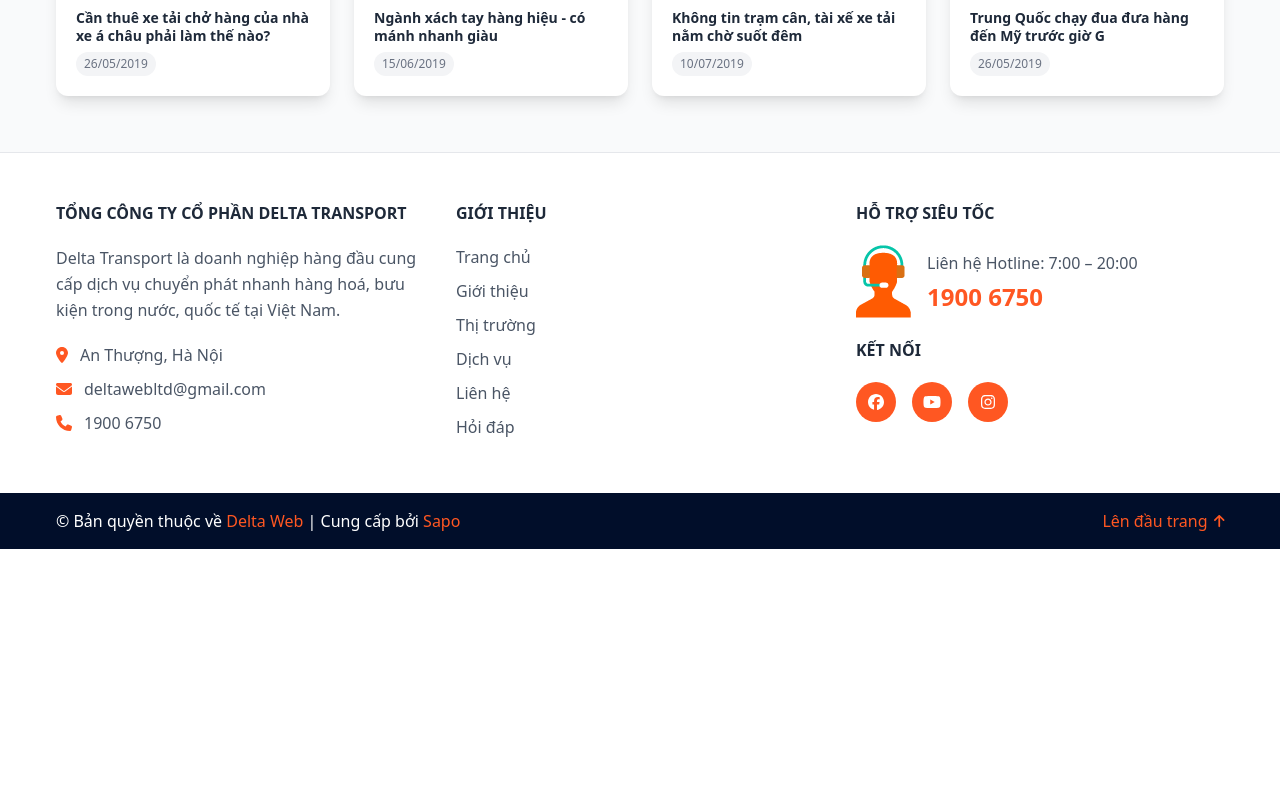
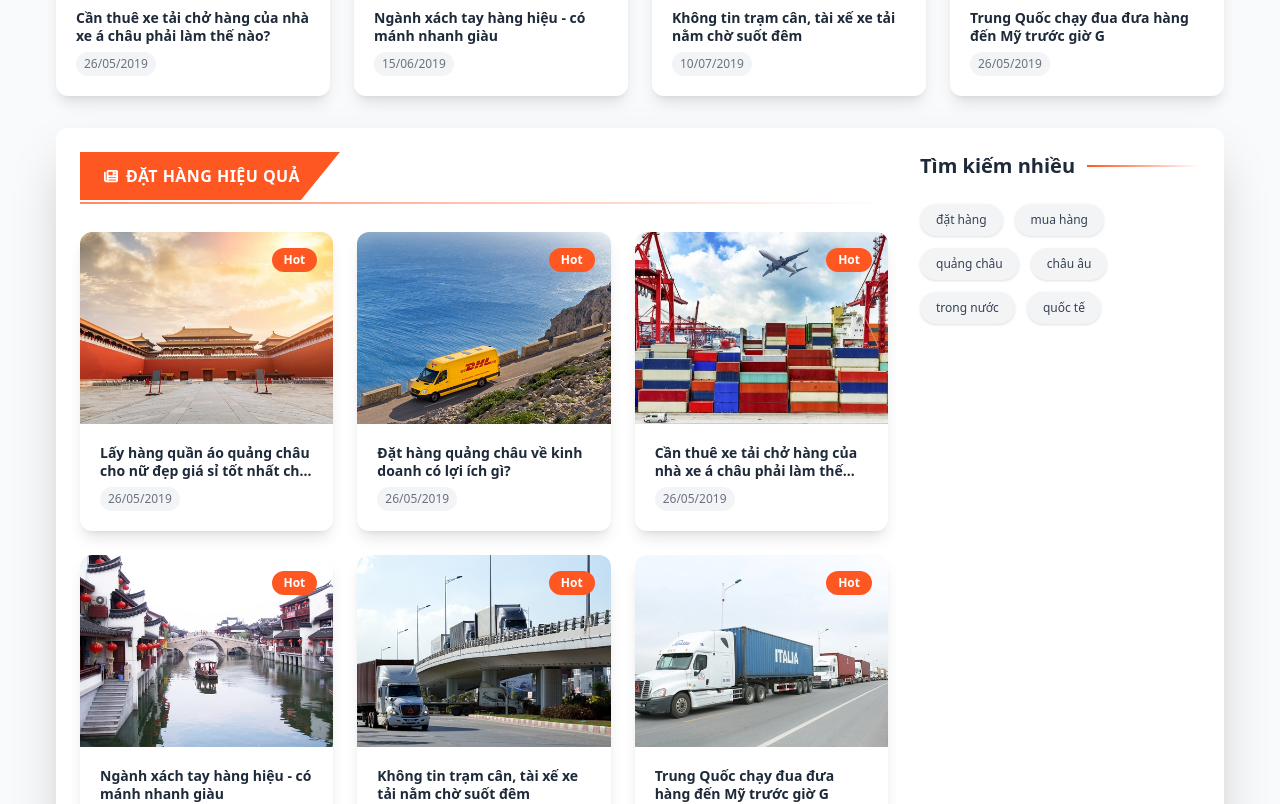
Before and after one commit to Kien-thuc03/Delta-Transport, a React (Vite) app: page /thi-truong in a window 1280 px wide. Shown: the part 1440-2244 px from the top of the page. Before the commit the page ends 1989 px from the top, so only its background shows below. Built offline with nearby package versions, Linux system fonts and the light colour scheme.

Commit message:
Update configuration and enhance components: add server settings in vite.config.ts, improve button hover effects in Contact component, update social media links in Footer and Header components, and implement new layout features in Market component for better user experience.

```diff
--- a/src/components/Contact.tsx
+++ b/src/components/Contact.tsx
@@ -33,7 +33,7 @@ const Contact: React.FC = () => {
                   placeholder="Nhập email"
                   className="flex-1 border border-gray-300 px-4 py-3 focus:outline-none"
                 />
-                <button className="bg-[#ff5722] text-white px-5 py-3 font-medium">
+                <button className="bg-[#ff5722] text-white px-5 py-3 font-medium hover:bg-[#ff5722]/80 transition-colors duration-300">
                   ĐĂNG KÝ
                 </button>
               </div>
--- a/src/components/Footer.tsx
+++ b/src/components/Footer.tsx
@@ -73,13 +73,13 @@ const Footer: React.FC = () => {
             <div>
               <h3 className="text-base font-semibold text-gray-800 my-5">KẾT NỐI</h3>
               <div className="flex gap-4">
-                <a href="#" aria-label="Facebook" className="flex items-center justify-center w-10 h-10 bg-[#ff5722] rounded-full text-white hover:bg-[#e64a19]">
+                <a href="https://www.facebook.com/" aria-label="Facebook" className="flex items-center justify-center w-10 h-10 bg-[#ff5722] rounded-full text-white hover:bg-[#e64a19]">
                   <FontAwesomeIcon icon={faFacebook} />
                 </a>
-                <a href="#" aria-label="Youtube" className="flex items-center justify-center w-10 h-10 bg-[#ff5722] rounded-full text-white hover:bg-[#e64a19]">
+                <a href="https://www.youtube.com/" aria-label="Youtube" className="flex items-center justify-center w-10 h-10 bg-[#ff5722] rounded-full text-white hover:bg-[#e64a19]">
                   <FontAwesomeIcon icon={faYoutube} />
                 </a>
-                <a href="#" aria-label="Instagram" className="flex items-center justify-center w-10 h-10 bg-[#ff5722] rounded-full text-white hover:bg-[#e64a19]">
+                <a href="https://www.instagram.com/" aria-label="Instagram" className="flex items-center justify-center w-10 h-10 bg-[#ff5722] rounded-full text-white hover:bg-[#e64a19]">
                   <FontAwesomeIcon icon={faInstagram} />
                 </a>
               </div>
--- a/src/models/NewsTypes.ts
+++ b/src/models/NewsTypes.ts
@@ -3,8 +3,8 @@ import news2 from '../assets/new2.webp';
 import news3 from '../assets/new3.webp';
 import news4 from '../assets/new4.webp';
 // Sử dụng lại các ảnh có sẵn cho bài 5 và 6
-import news5 from '../assets/new1.webp';
-import news6 from '../assets/new2.webp';
+import news5 from '../assets/new5.webp';
+import news6 from '../assets/new6.webp';
 
 export interface ContentBlock {
   id: string;
--- a/src/views/Market.tsx
+++ b/src/views/Market.tsx
@@ -394,6 +394,110 @@ const Market: React.FC = () => {
               </svg>
             </Link>
           </div>
+
+          {/* ĐẶT HÀNG HIỆU QUẢ + TÌM KIẾM NHIỀU */}
+          <div className="bg-white rounded-xl shadow-2xl p-6 mt-8 flex flex-col lg:flex-row gap-8">
+            {/* Left: Grid of 6 cards */}
+            <div className="flex-1">
+              <div className="relative mb-8">
+                <div className="flex flex-col sm:flex-row sm:items-center justify-between gap-4 mb-6">
+                  <div className="relative title-slide-in">
+                    <h2 className="bg-[#ff5722] text-white font-bold text-base sm:text-lg py-2 sm:py-3 px-4 sm:px-6 inline-block relative z-10 uppercase tracking-wide shadow-md clip-title">
+                      <span className="flex items-center gap-2">
+                        <FontAwesomeIcon icon={faNewspaper} className="float-animation text-sm" />
+                        <span className="text-sm sm:text-base">ĐẶT HÀNG HIỆU QUẢ</span>
+                      </span>
+                    </h2>
+                  </div>
+                  <div className="hidden sm:block link-slide-in">
+                    <Link
+                      to="/dat-hang-hieu-qua"
+                      className="group view-more-link inline-flex items-center gap-2 text-[#ff5722] hover:text-[#e64a19] font-medium text-sm transition-all duration-300 transform hover:scale-105"
+                      aria-label="Xem tất cả đặt hàng hiệu quả"
+                    >
+                      <span className="group-hover:underline">Xem tất cả</span>
+                      <svg className="w-4 h-4 transition-transform duration-300 group-hover:translate-x-1" fill="none" stroke="currentColor" viewBox="0 0 24 24">
+                        <path strokeLinecap="round" strokeLinejoin="round" strokeWidth={2} d="M9 5l7 7-7 7" />
+                      </svg>
+                    </Link>
+                  </div>
+                </div>
+                <div className="absolute -bottom-1 left-0 right-0 h-0.5 bg-gradient-to-r from-[#ff5722] to-transparent -z-0 opacity-70"></div>
+              </div>
+
+              <div className="grid grid-cols-1 md:grid-cols-2 lg:grid-cols-3 gap-6 mb-4">
+                {loading ? (
+                  <>
+                    <NewsItemSkeleton />
+                    <NewsItemSkeleton />
+                    <NewsItemSkeleton />
+                    <NewsItemSkeleton />
+                    <NewsItemSkeleton />
+                    <NewsItemSkeleton />
+                  </>
+                ) : (
+                  newsItems.slice(0, 6).map((item) => (
+                    <div key={`dat-hang-${item.id}`} className="bg-white rounded-xl shadow-lg overflow-hidden hover:shadow-2xl transition-all duration-300 hover:-translate-y-2 group">
+                      <div className="relative overflow-hidden">
+                        <Link to={`/tin-tuc/${item.slug}`} aria-label={`Đọc tin: ${item.title}`}>
+                          <img
+                            src={item.image}
+                            alt={item.title}
+                            className="w-full h-48 object-cover group-hover:scale-110 transition-transform duration-500"
+                            loading="lazy"
+                          />
+                          <div className="absolute inset-0 bg-gradient-to-t from-black/60 to-transparent opacity-0 group-hover:opacity-100 transition-opacity duration-300"></div>
+                          <div className="absolute top-4 right-4 bg-[#ff5722] text-white px-3 py-1 rounded-full text-xs font-bold transform rotate-0 group-hover:rotate-3 transition-transform duration-300">
+                            Hot
+                          </div>
+                          <div className="absolute bottom-0 left-0 w-full h-1 bg-[#ff5722] scale-x-0 group-hover:scale-x-100 transition-transform duration-500 origin-left"></div>
+                        </Link>
+                      </div>
+                      <div className="p-5">
+                        <h3 className="font-bold text-sm text-gray-800 group-hover:text-[#ff5722] transition-colors line-clamp-2 leading-tight">
+                          <Link to={`/tin-tuc/${item.slug}`} className="focus:outline-none focus:underline">
+                            {item.title}
+                          </Link>
+                        </h3>
+                        <div className="flex items-center gap-2 mt-2 text-xs text-gray-500">
+                          <span className="bg-gray-100 px-2 py-1 rounded-full">
+                            {item.date}
+                          </span>
+                        </div>
+                      </div>
+                    </div>
+                  ))
+                )}
+              </div>
+
+              {/* Nút xem thêm cho mobile */}
+              <div className="flex justify-center mb-6 sm:hidden">
+                <Link to="/dat-hang-hieu-qua" className="inline-flex items-center gap-2 text-[#ff5722] hover:text-[#e64a19] font-medium text-sm transition-all duration-300 transform hover:scale-105">
+                  <span>Xem tất cả</span>
+                  <svg className="w-4 h-4 transition-transform duration-300 group-hover:translate-x-1" fill="none" stroke="currentColor" viewBox="0 0 24 24">
+                    <path strokeLinecap="round" strokeLinejoin="round" strokeWidth={2} d="M9 5l7 7-7 7" />
+                  </svg>
+                </Link>
+              </div>
+            </div>
+
+            {/* Right: Tìm kiếm nhiều */}
+            <div className="w-full lg:w-1/3 xl:w-1/4 flex-shrink-0">
+              <div className="flex items-center gap-3 mb-6">
+                <h3 className="text-xl font-bold text-gray-800">
+                  Tìm kiếm nhiều
+                </h3>
+                <div className="flex-1 h-0.5 bg-gradient-to-r from-[#ff5722] to-transparent"></div>
+              </div>
+              <div className="flex flex-wrap gap-3">
+                {['đặt hàng', 'mua hàng', 'quảng châu', 'châu âu', 'trong nước', 'quốc tế'].map((tag, i) => (
+                  <span key={i} className="bg-gray-100 text-gray-700 px-4 py-2 rounded-full text-xs font-medium cursor-pointer hover:bg-[#ff5722] hover:text-white transition-all shadow-sm hover:shadow-md">
+                    {tag}
+                  </span>
+                ))}
+              </div>
+            </div>
+          </div>
         </div>
       </div>
     </Layout>
--- a/vite.config.ts
+++ b/vite.config.ts
@@ -5,4 +5,9 @@ import tailwindcss from '@tailwindcss/vite'
 // https://vite.dev/config/
 export default defineConfig({
   plugins: [react(), tailwindcss()],
+
+  server: {
+    port: 3000,
+    host: true,
+  },
 })
```
Also changed, not shown: src/components/Header.tsx (+32 -16 lines).
